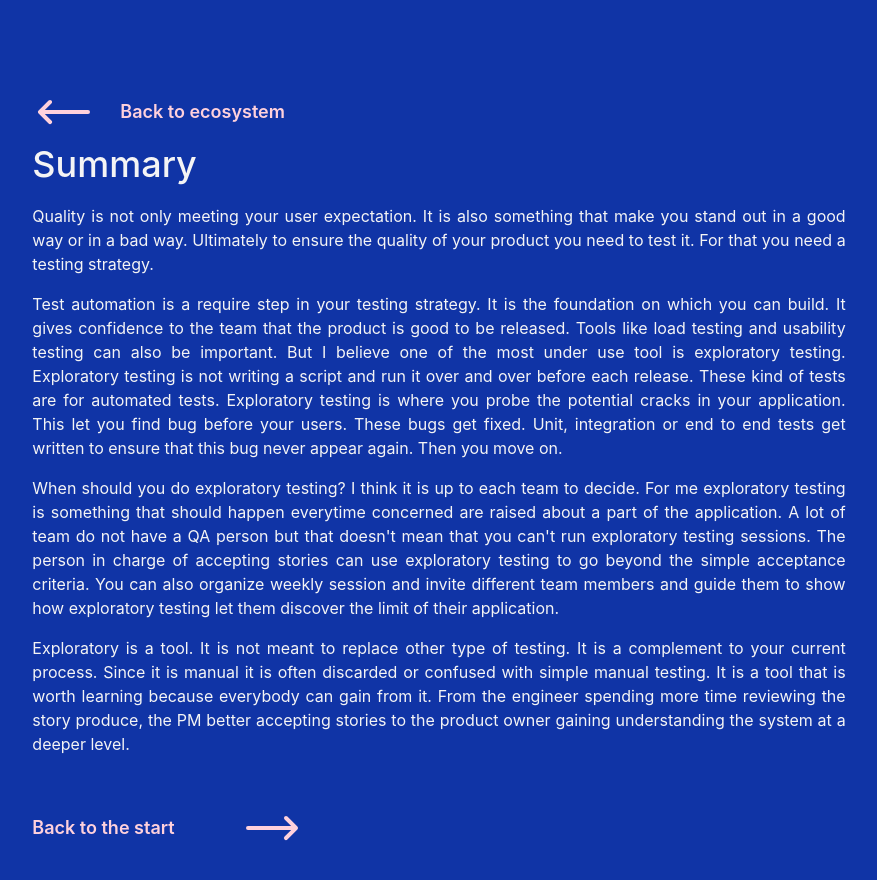
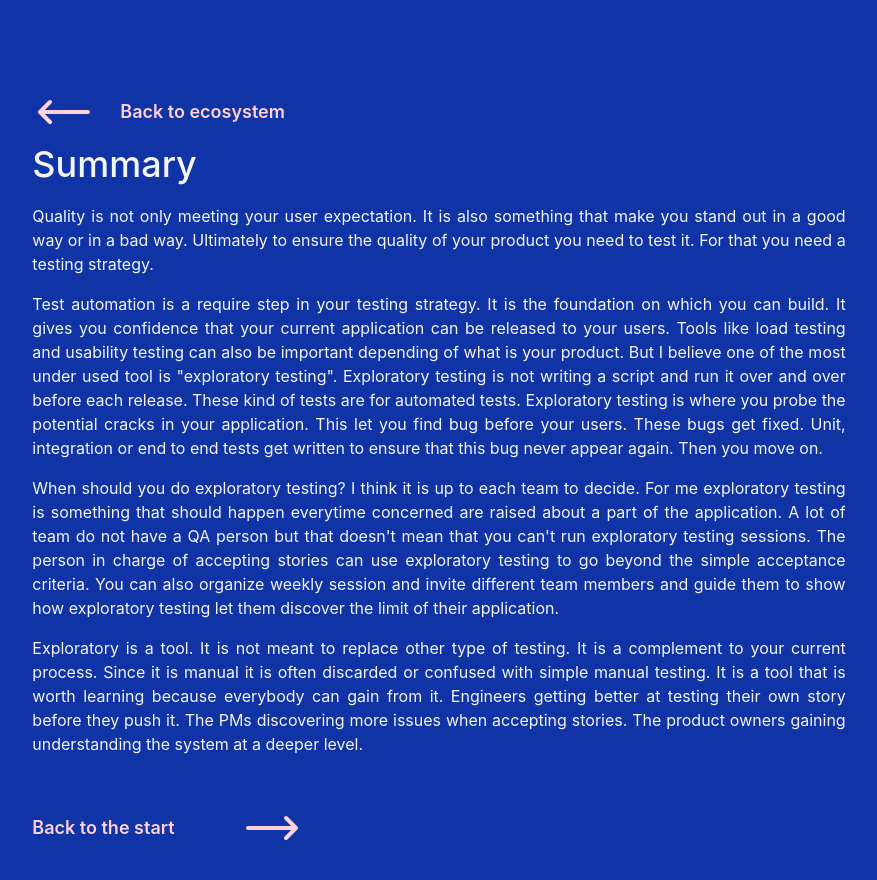
Before and after one commit to willot/Quality, a React (Create React App) app: page /summary in a window 1280 px wide. Shown: the top 880 px of the page, without its empty margins (201-1078 px from the left). Built offline with nearby package versions, Linux system fonts and the light colour scheme.

Commit message:
summary page review

```diff
--- a/src/pages/summary.tsx
+++ b/src/pages/summary.tsx
@@ -18,9 +18,11 @@ export const Summary = () => {
                     need a testing strategy.</p>
                 <p className="pb-4">Test automation is a require step in your testing strategy. It is the foundation on
                     which you can
-                    build. It gives confidence to the team that the product is good to be released. Tools like load
-                    testing and usability testing can also be important. But I believe one of the most under use tool is
-                    exploratory testing. Exploratory testing is not writing a script and run it over and over before
+                    build. It gives you confidence that your current application can be released to your users. Tools
+                    like load
+                    testing and usability testing can also be important depending of what is your product. But I believe
+                    one of the most under used tool is
+                    "exploratory testing". Exploratory testing is not writing a script and run it over and over before
                     each release. These kind of tests are for automated tests. Exploratory testing is where you probe
                     the potential cracks in your application. This let you find bug before your users. These bugs get
                     fixed. Unit, integration or end to end tests get written to ensure that this bug never appear again.
@@ -35,9 +37,9 @@ export const Summary = () => {
                     discover the limit of their application. </p>
                 <p>Exploratory is a tool. It is not meant to replace other type of testing. It is a complement to your
                     current process. Since it is manual it is often discarded or confused with simple manual testing. It
-                    is a tool that is worth learning because everybody can gain from it. From the engineer spending more
-                    time reviewing the story produce, the PM better accepting stories to the product owner gaining
-                    understanding the system at a deeper level.</p>
+                    is a tool that is worth learning because everybody can gain from it. Engineers getting better at
+                    testing their own story before they push it. The PMs discovering more issues when accepting stories.
+                    The product owners gaining understanding the system at a deeper level.</p>
 
                 <Link to="/" className="flex flex-row items-center pt-10">
                     <span className="text-pink text-lg font-semibold w-52">Back to the start</span>
```
